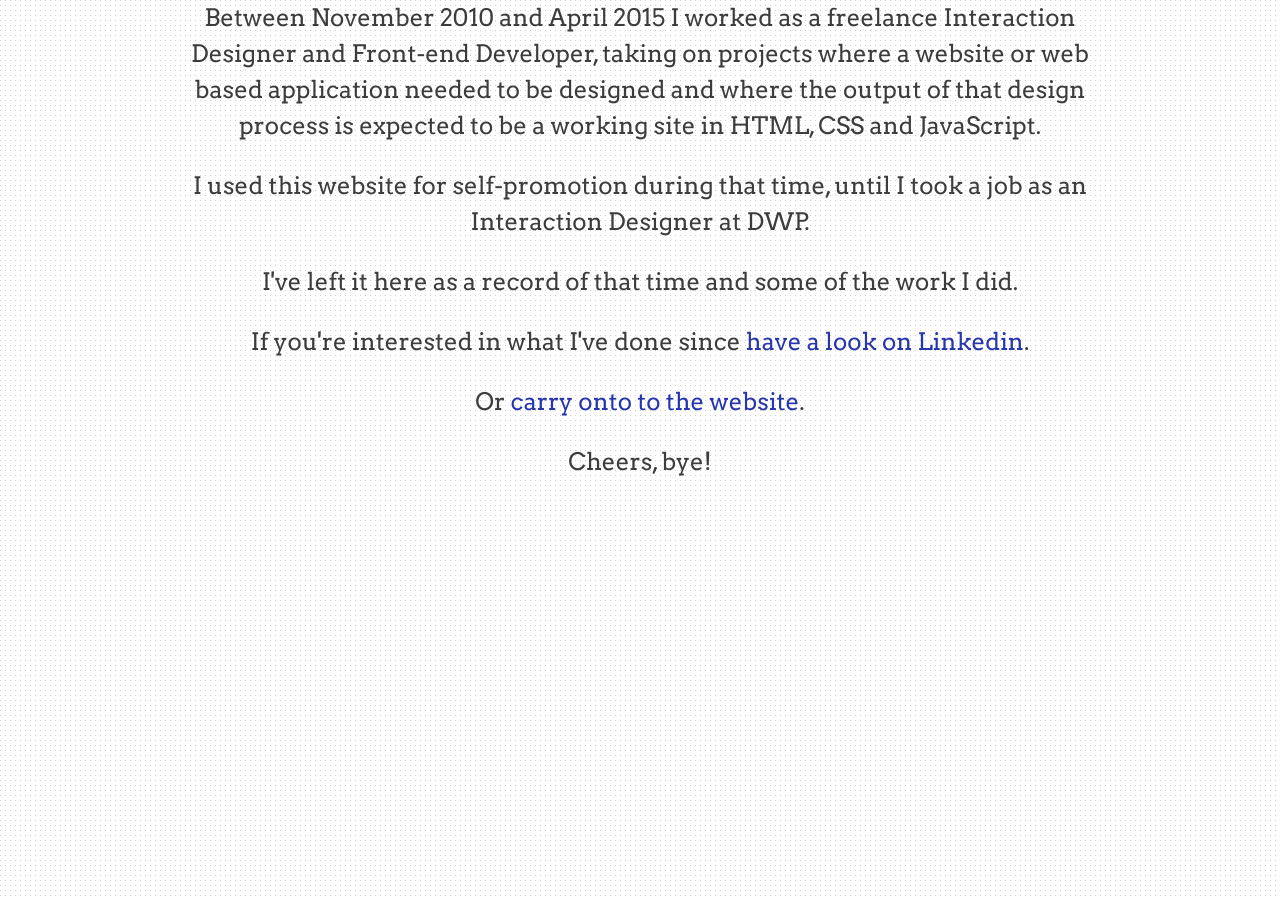
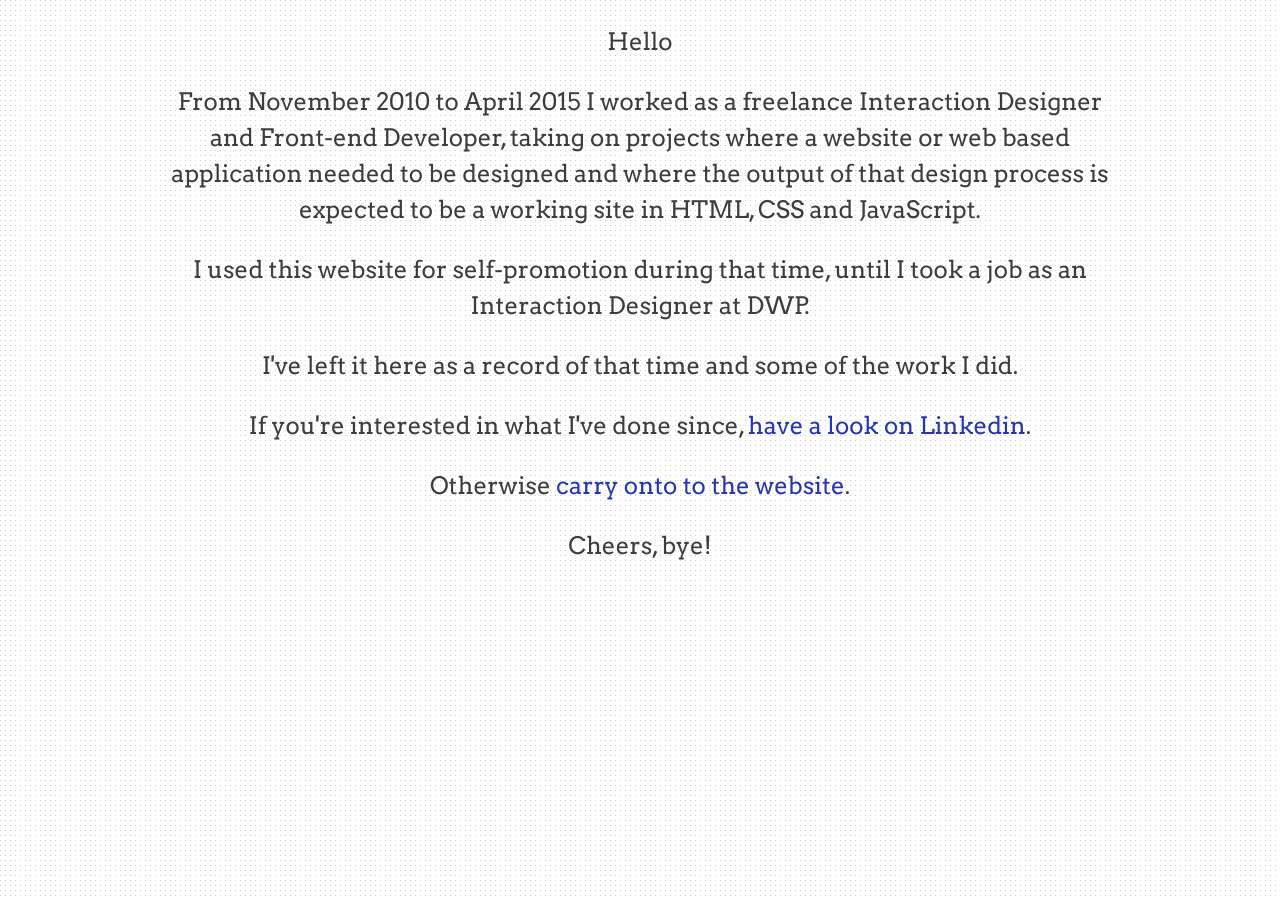
Before and after one commit to morganesque/morganesque.github.io, a Jekyll site: the page built from index.html, in a window 1280 px wide. Built offline with Jekyll 4.4.1, drawn with Linux system fonts in a browser that asks for light colours.

Commit message:
Tinkering ... of course.

```diff
--- a/index.html
+++ b/index.html
@@ -6,9 +6,10 @@ me: Tom Morgan
 job: Interaction Designer &amp; Front-end Developer
 location: Leeds
 ---
-<p>Between November 2010 and April 2015 I worked as a freelance Interaction Designer and Front-end Developer, taking on projects where a website or web based application needed to be designed and where the output of that design process is expected to be a working site in HTML, CSS and JavaScript.</p>
+<p style="margin-top:1em">Hello</p>
+<p>From November 2010 to April 2015 I worked as a freelance Interaction Designer and Front-end Developer, taking on projects where a website or web based application needed to be designed and where the output of that design process is expected to be a working site in HTML, CSS and JavaScript.</p>
 <p>I used this website for self-promotion during that time, until I took a job as an Interaction Designer at DWP.</p>
 <p>I've left it here as a record of that time and some of the work I did.</p>
-<p>If you're interested in what I've done since <a href="https://www.linkedin.com/in/tsmorgan/">have a look on Linkedin</a>.</p>
-<p>Or <a href="/is/tom/morgan">carry onto to the website</a>.</p>
+<p>If you're interested in what I've done since, <a href="https://www.linkedin.com/in/tsmorgan/">have a look on Linkedin</a>.</p>
+<p>Otherwise <a href="/is/tom/morgan">carry onto to the website</a>.</p>
 <p>Cheers, bye!</p>
```
